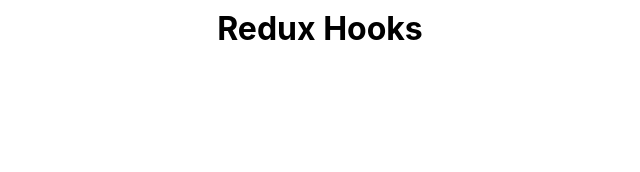
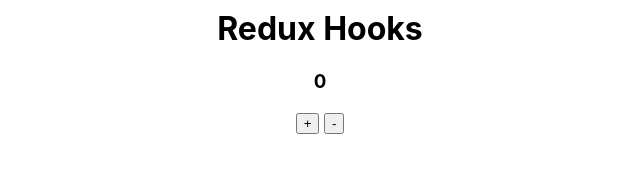
Before and after one commit to bayuiqballl/REDUX-thunk, a React (Create React App) app: page /Hooks in a window 1280 px wide. Shown: the part 134-306 px from the top of the page, without its empty margins (320-960 px from the left). Built offline with nearby package versions, Linux system fonts and the light colour scheme.

Commit message:
add Hooks material

```diff
--- /dev/null
+++ b/src/Actions/getCounter.js
@@ -0,0 +1,14 @@
+export const INCREMENT = "INCREMENT";
+export const DECREMENT = "DECREMENT";
+
+export const addCounter = () => {
+  return {
+    type: INCREMENT,
+  };
+};
+
+export const minCounter = () => {
+  return {
+    type: DECREMENT,
+  };
+};
--- a/src/Pages/Hooks.js
+++ b/src/Pages/Hooks.js
@@ -1,11 +1,21 @@
 import React from "react";
+import "../App.css";
+import { useSelector, useDispatch } from "react-redux";
+import { addCounter, minCounter } from "../Actions/getCounter";
 
-function Hooks() {
+const Hooks = () => {
+  const counter = useSelector((state) => state.counterReduce.counter);
+  const dispatch = useDispatch();
+
   return (
     <div>
       <h1>Redux Hooks </h1>
+      <h3>{counter}</h3>
+      <button onClick={() => dispatch(addCounter())}>+</button> {""}
+      <button onClick={() => dispatch(minCounter())}>-</button> <br></br>{" "}
+      <br></br>
     </div>
   );
-}
+};
 
 export default Hooks;
--- /dev/null
+++ b/src/Reducers/counterReduce.js
@@ -0,0 +1,29 @@
+import {
+  addCounter,
+  minCounter,
+  INCREMENT,
+  DECREMENT,
+} from "../Actions/getCounter";
+
+const initialState = {
+  counter: 0,
+};
+
+const counterReduce = (state = initialState, action) => {
+  switch (action.type) {
+    case INCREMENT:
+      return {
+        ...state,
+        counter: state.counter + 1,
+      };
+    case DECREMENT:
+      return {
+        ...state,
+        counter: state.counter - 1,
+      };
+    default:
+      return state;
+  }
+};
+
+export default counterReduce;
--- a/src/Reducers/index.js
+++ b/src/Reducers/index.js
@@ -1,10 +1,12 @@
 import { combineReducers } from "redux";
 import reducerAPI from "./reducerAPI";
 import reducerMock from "./reducerMock";
+import counterReduce from "./counterReduce";
 
 const rootReducer = combineReducers({
   reducerAPI,
   reducerMock,
+  counterReduce,
 });
 
 export default rootReducer;
```
